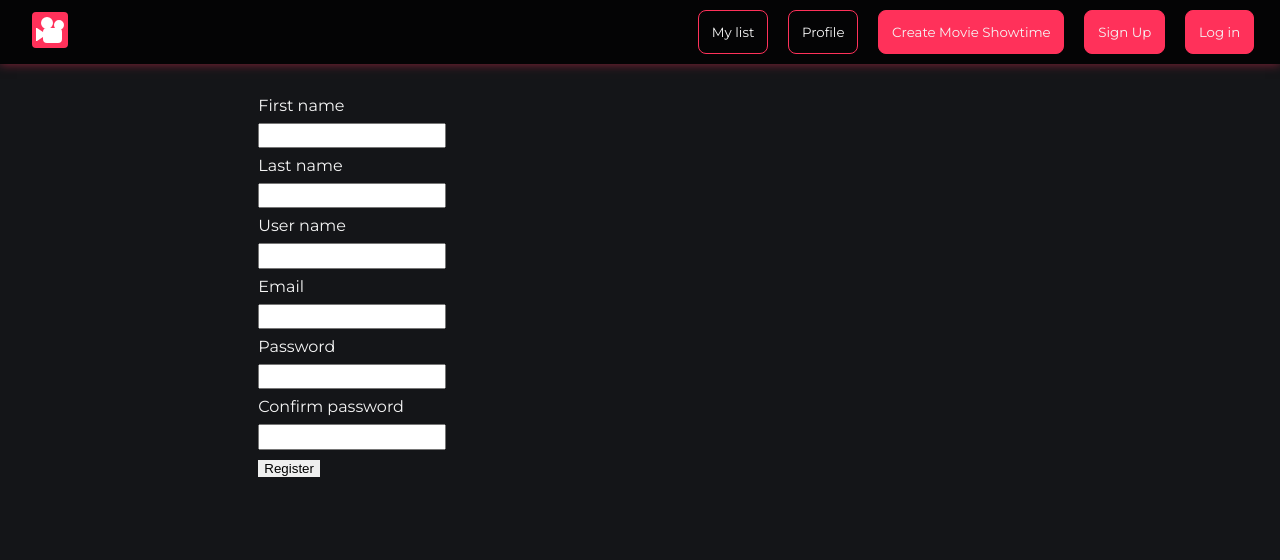
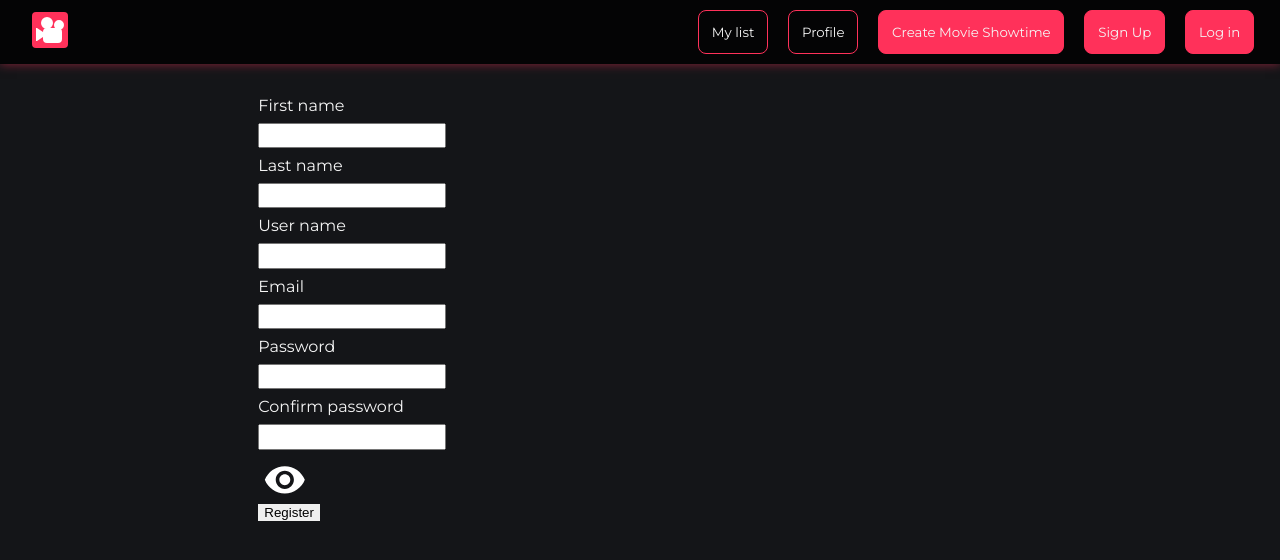
Before and after one commit to mrtfog/PF-Henry-Front, a React (Create React App) app: page /register in a window 1280 px wide. Shown: the top 560 px of the page. Built offline with nearby package versions, Linux system fonts and the light colour scheme.

Commit message:
Se agrego botón para mostrar y ocultar contraseña

```diff
--- a/src/components/Users/Register.jsx
+++ b/src/components/Users/Register.jsx
@@ -1,4 +1,4 @@
-import React from 'react'
+import React, { useState } from 'react'
 import {useDispatch, useSelector} from 'react-redux'
 import { getUserSession, postNewUser } from '../../redux/actions/users'
 import {useFormik} from 'formik'
@@ -24,11 +24,15 @@ export default function Register() {
             dispatch(getUserSession())
         }
     })
-    const userSession = useSelector(state=> state.userSession)
-    // console.log(formik.errors)
-    // console.log(formik.values.password)
-    // console.log(formik.values.password2)
-    //console.log(formik.values)
+
+    const userSession = useSelector(state => state.userSession)
+
+    const [type, setType] = useState('password')
+
+    function handleClick(){
+        setType(type === 'password' ? 'text' : 'password')
+    }
+
 
   return (
     <div className={style.registerContainer}>
@@ -53,6 +57,7 @@ export default function Register() {
                 {
                     formik.errors.username ? <span className={style.errorMessage}>*{formik.errors.username}</span> : null
                 }
+
             </div>
             <div className={style.inputContainer}>
                 <label>Email</label>
@@ -63,14 +68,26 @@ export default function Register() {
             </div>
             <div className={style.inputContainer}>
                 <label>Password</label>
-                <input type="password" name='password' value={formik.values.password} onChange={formik.handleChange} />
+                <div>
+                <input type={type} name='password' value={formik.values.password} onChange={formik.handleChange} />
+                </div>
                 {
                     formik.errors.password ? <span className={style.errorMessage}>*{formik.errors.password}</span> : null
                 }
             </div>
             <div className={style.inputContainer}>
                 <label>Confirm password</label>
-                <input type="password" name='password2' value={formik.values.password2} onChange={formik.handleChange} />
+                <div>
+                <input id='password2' type={type} name='password2' value={formik.values.password2} onChange={formik.handleChange} />
+                <span id='showButton' className={style.showButton} onClick={handleClick}>
+                        {
+                            type === 'password' ? <svg width="22px" height="16px" viewBox="0 0 22 22" version="1.1" xmlns="http://www.w3.org/2000/svg" xmlnsXlink="http://www.w3.org/1999/xlink">
+                            <path d="M12,4.5 C7,4.5 2.73,7.61 1,12 C2.73,16.39 7,19.5 12,19.5 C17,19.5 21.27,16.39 23,12 C21.27,7.61 17,4.5 12,4.5 Z M12,17 C9.24,17 7,14.76 7,12 C7,9.24 9.24,7 12,7 C14.76,7 17,9.24 17,12 C17,14.76 14.76,17 12,17 Z M12,9 C10.34,9 9,10.34 9,12 C9,13.66 10.34,15 12,15 C13.66,15 15,13.66 15,12 C15,10.34 13.66,9 12,9 Z" id="🔹-Icon-Color"></path>
+                        </svg> : <svg xmlns="http://www.w3.org/2000/svg"  viewBox="0 0 24 24"  stroke="currentColor" strokeLinecap="round" strokeLinejoin="round"><path d="M17.94 17.94A10.07 10.07 0 0 1 12 20c-7 0-11-8-11-8a18.45 18.45 0 0 1 5.06-5.94M9.9 4.24A9.12 9.12 0 0 1 12 4c7 0 11 8 11 8a18.5 18.5 0 0 1-2.16 3.19m-6.72-1.07a3 3 0 1 1-4.24-4.24"></path>
+                        </svg>
+                        }
+                </span>
+            </div>
                 {
                     formik.errors.password2 ? <span className={style.errorMessage}>*{formik.errors.password2}</span> : null
                 }
--- a/src/scss/components/Users/_register.module.scss
+++ b/src/scss/components/Users/_register.module.scss
@@ -30,6 +30,15 @@
                 animation-duration: 0;
                 display: inline-block
             }
+
+            span {
+
+                svg{
+                    width: 50px;
+                    height: 40px;
+                    fill: white;
+                }
+            }
         }
     }
 }
```
